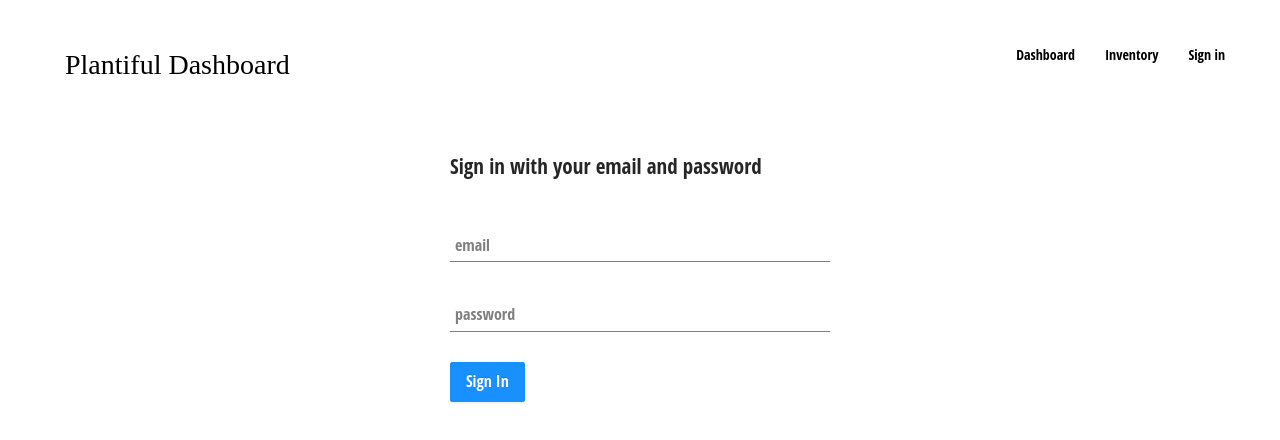
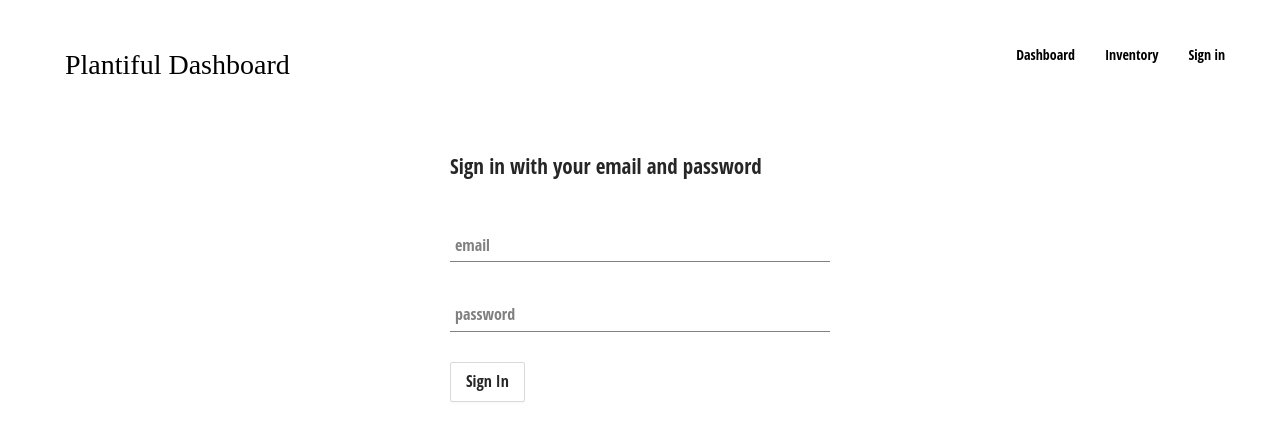
Before and after one commit to quanganhhoang/plantiful-dashboard, a React (Create React App) app: page / in a window 1280 px wide. Shown: the top 440 px of the page. Built offline with nearby package versions, Linux system fonts and the light colour scheme; no server answers.

Commit message:
Fix minor warning

```diff
--- a/src/components/sign-in/sign-in.component.jsx
+++ b/src/components/sign-in/sign-in.component.jsx
@@ -57,7 +57,6 @@ const SignIn = ({ emailSignInStart }) => {
                 <ButtonsBarContainer>
                     <Button
                         type='submit'
-                        type="primary"
                         size="large"
                         onClick={() => emailSignInStart(email, password)}
                     >
```
